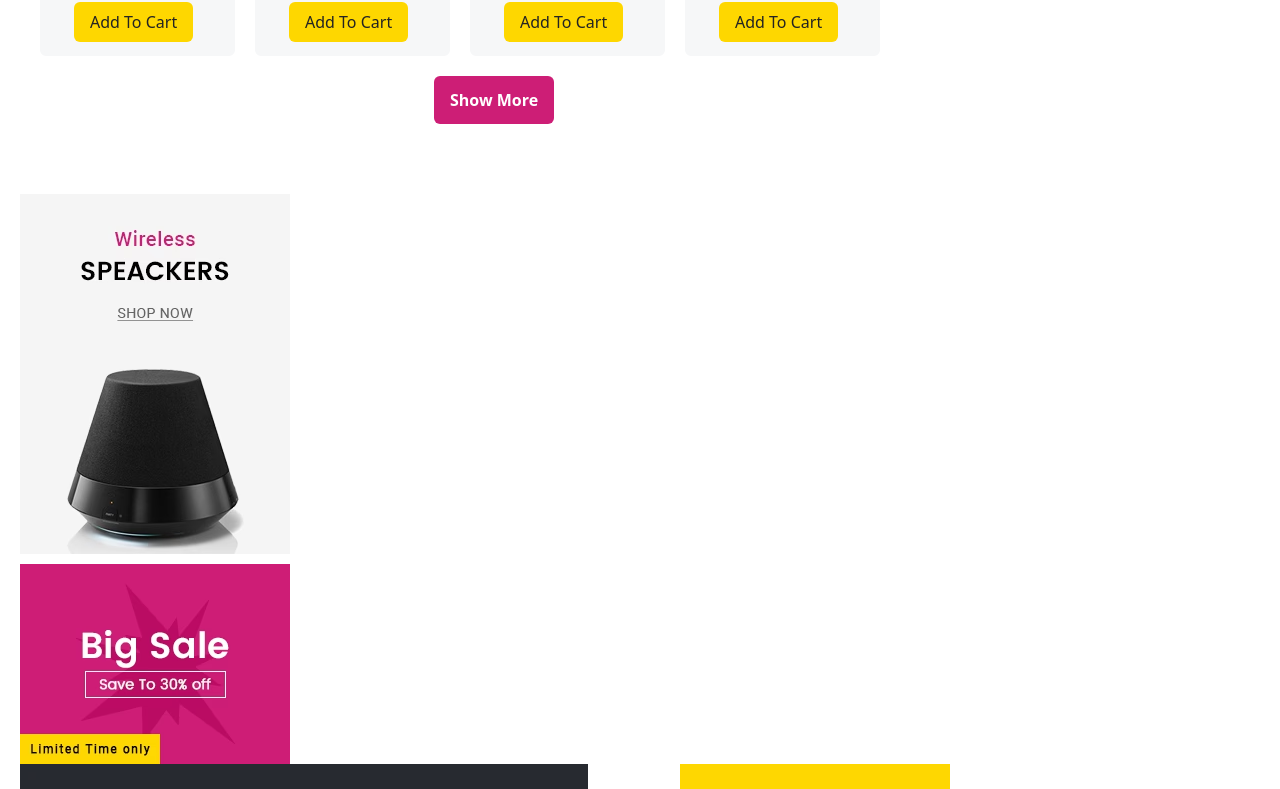
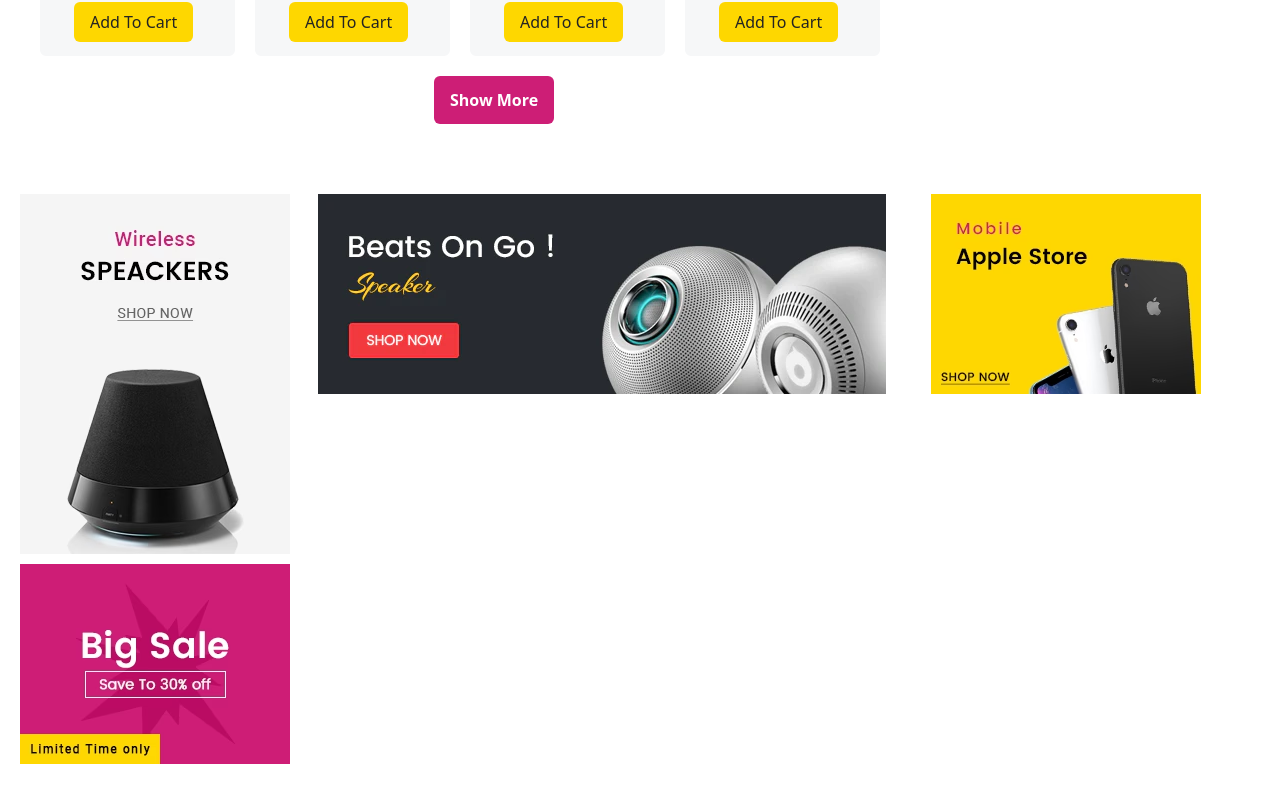
Before and after one commit to ShaliniNayan/ecom-pra, a React (Create React App) app: page / in a window 1280 px wide. Shown: the part 1318-2107 px from the top of the page. Built offline with nearby package versions, Linux system fonts and the light colour scheme.

Commit message:
Update styling and fix the error for styling

```diff
--- a/src/comp/home.js
+++ b/src/comp/home.js
@@ -134,8 +134,8 @@
             </div>
           </div>
         </div>
-        <div className='banners px-[20px] py-[30px] display-flex'>
-          <div className='container max-w-[100%] display-flex'>
+        <div className='banners px-[20px] py-[30px] flex'>
+          <div className='container max-w-[100%] flex'>
             <div className='left_box w-[24%]'>
               <div className='box mt-[10px]'>
                 <img src='image/Multi-Banner-1.avif' alt='banner'></img>
@@ -145,7 +145,7 @@
               </div>
             </div>
             <div className='right_box w-[75%]'>
-              <div className='top max-w-[100%] flex justify-between'>
+              <div className='top max-w-[95%] flex justify-between mt-[10px]'>
                 <img src='image/Multi-Banner-3.webp' alt=''></img>
                 <img src='image/Multi-Banner-4.avif' alt=''></img>
               </div>
```
